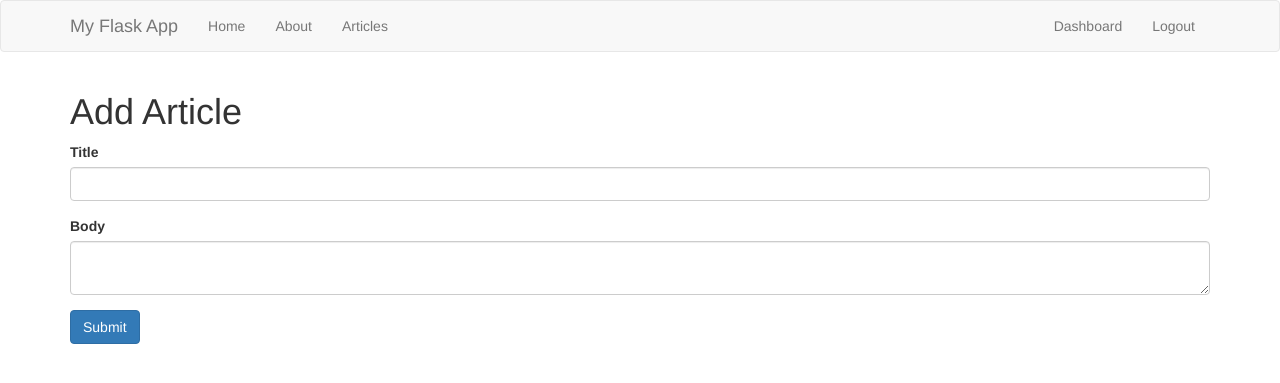
After one commit to siddharthisaiah/flaskapp, a Flask app: page /add_article in a window 1280 px wide. The commit adds this page. Shown: the top 383 px of the page. Run offline with Flask 2, Linux system fonts and the light colour scheme; the visitor is signed in with stand-in values (Sample User, id 1); some libraries are stand-ins or nearby versions.

Commit message:
End of part 4

```diff
--- a/app.py
+++ b/app.py
@@ -1,5 +1,5 @@
 from flask import Flask, render_template, flash, redirect, url_for, session, request, logging
-from data import Articles
+# from data import Articles
 from flask_mysqldb import MySQL
 from wtforms import Form, StringField, TextAreaField, PasswordField, validators
 from passlib.hash import sha256_crypt
@@ -17,7 +17,7 @@ app.config['MYSQL_CURSORCLASS'] = 'DictCursor'
 # init MYSQL
 mysql = MySQL(app)
 
-Articles = Articles()
+# Articles = Articles()
 
 
 @app.route('/')
@@ -32,12 +32,32 @@ def about():
 
 @app.route('/articles')
 def articles():
-    return render_template('articles.html', articles=Articles)
+    # Create cursor
+    cur = mysql.connection.cursor()
+    # Get all articles
+    result = cur.execute("SELECT * FROM articles")
+
+    articles = cur.fetchall()
+
+    if result > 0:
+        return render_template("articles.html", articles=articles)
+    else:
+        msg = "No Articles Found"
+        return render_template('articles.html', msg=msg)
+
+    # Close connection
+    cur.close()
 
 
 @app.route('/article/<string:id>/')
 def article(id):
-    return render_template('article.html', id=id)
+    # Create cursor
+    cur = mysql.connection.cursor()
+    # Get all articles
+    result = cur.execute("SELECT * FROM articles WHERE id = %s", [id])
+    article = cur.fetchone()
+
+    return render_template('article.html', article=article)
 
 
 class RegisterForm(Form):
@@ -128,6 +148,7 @@ def is_logged_in(f):
 
 
 @app.route("/logout")
+@is_logged_in
 def logout():
     session.clear()
     flash("You are now logged out", "success")
@@ -137,7 +158,51 @@ def logout():
 @app.route("/dashboard")
 @is_logged_in
 def dashboard():
-    return render_template('dashboard.html')
+    # Create cursor
+    cur = mysql.connection.cursor()
+    # Get all articles
+    result = cur.execute("SELECT * FROM articles")
+
+    articles = cur.fetchall()
+
+    if result > 0:
+        return render_template("dashboard.html", articles=articles)
+    else:
+        msg = "No Articles Found"
+        return render_template('dashboard.html', msg=msg)
+
+    # Close connection
+    cur.close()
+
+
+# Article Form Class
+class ArticleForm(Form):
+    title = StringField('Title', [validators.Length(min=1, max=200)])
+    body = TextAreaField('Body', [validators.Length(min=30)])
+
+
+@app.route("/add_article", methods=['GET', 'POST'])
+@is_logged_in
+def add_article():
+    form = ArticleForm(request.form)
+    if request.method == 'POST' and form.validate():
+        title = form.title.data
+        body = form.body.data
+
+        # Create Cursor
+        cur = mysql.connection.cursor()
+        # Execute
+        cur.execute("INSERT INTO articles(title, body, author) VALUES(%s, %s, %s)", (title, body, session['username']))
+        # commit to DB
+        mysql.connection.commit()
+        # Close connection
+        cur.close()
+
+        flash("Article Created", "success")
+
+        return redirect(url_for("dashboard"))
+
+    return render_template("add_article.html", form=form)
 
 
 if __name__ == "__main__":
--- /dev/null
+++ b/templates/add_article.html
@@ -0,0 +1,20 @@
+{% extends 'layout.html' %}
+
+{% block body %}
+
+<h1>Add Article</h1>
+{% from "includes/_formhelpers.html" import render_field %}
+<form method='POST' action="">
+    <div class="form-group">
+        {{ render_field(form.title, class_="form-control") }}
+    </div>
+
+    <div class="form-group">
+        {{ render_field(form.body, class_="form-control", id="editor") }}
+    </div>
+
+    <p><input class="btn btn-primary" type="submit" value="Submit"></p>
+
+</form>
+
+{% endblock %}
--- a/templates/layout.html
+++ b/templates/layout.html
@@ -14,5 +14,9 @@
 </div>
 
 <script src="https://maxcdn.bootstrapcdn.com/bootstrap/3.3.7/js/bootstrap.min.js"></script>
+<script src="//cdn.ckeditor.com/4.7.3/standard/ckeditor.js"></script>
+<script>
+    CKEDITOR.replace('editor')
+</script>
 </body>
 </html>
```
Also changed, not shown: templates/article.html (+8 -1 lines), templates/dashboard.html (+23 -0 lines), templates/index.html (+8 -1 lines).
